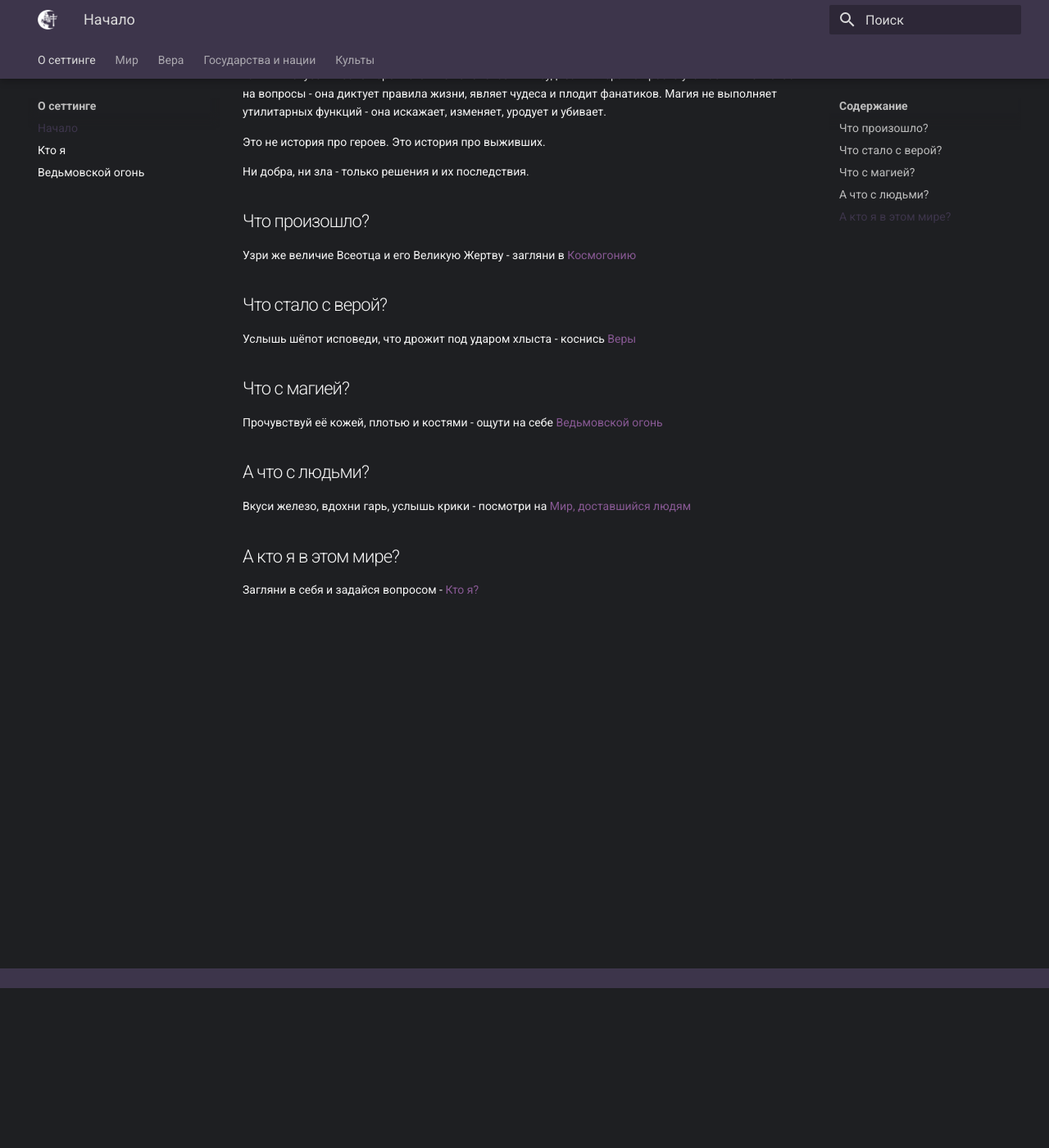
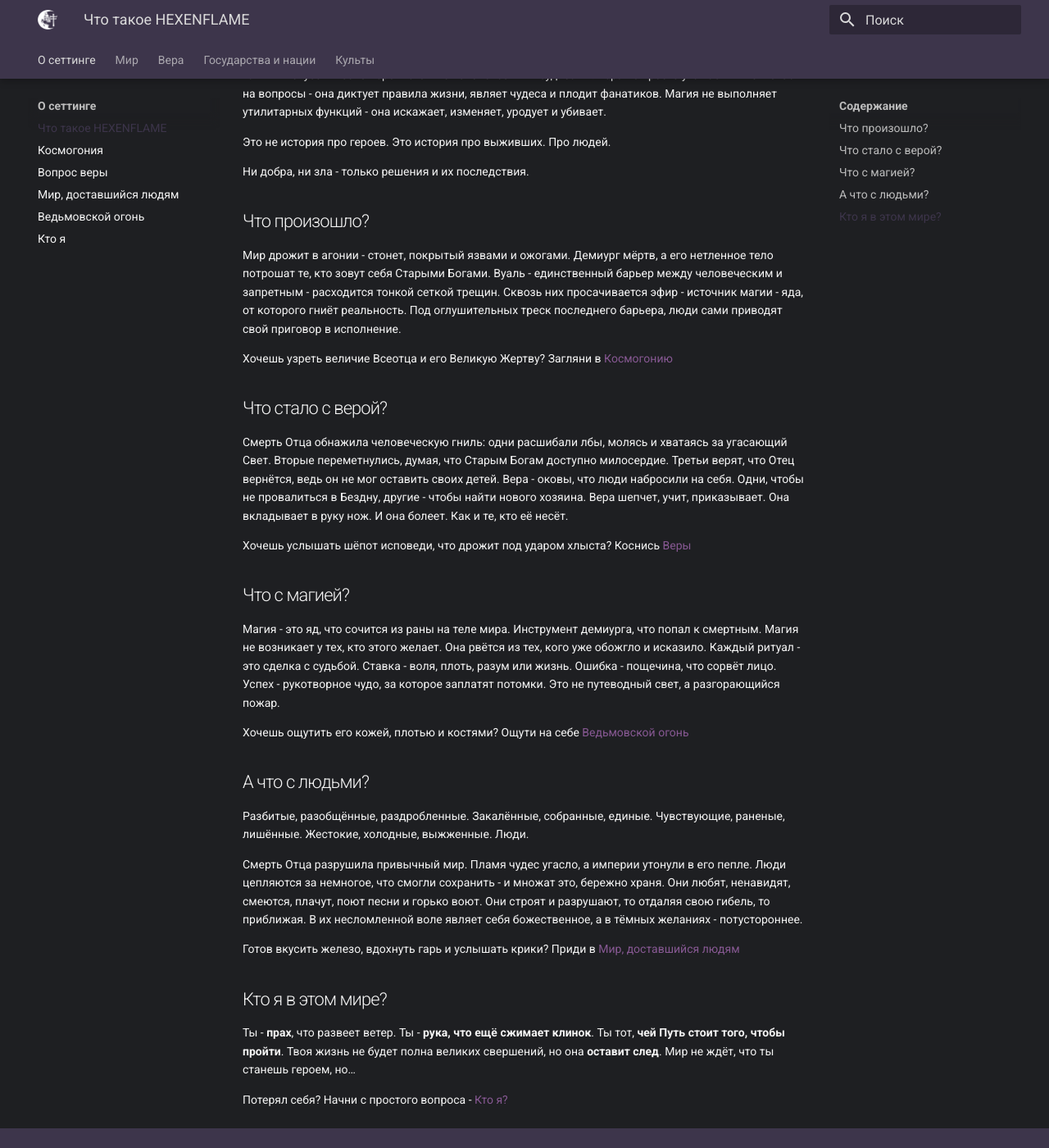
Before and after one commit to kiothesungod/hexenflame, an MkDocs documentation site: the page built from docs/start/index.md, in a window 1280 px wide and 1400 px high, scrolled down 195 px. Shown: the whole window at 82% size. Built offline with MkDocs 1.6.1 and Material for MkDocs 9.7.7, drawn with Linux system fonts in a browser that asks for light colours; some web fonts are replaced.

Commit message:
Minor changes

```diff
--- a/docs/start/index.md
+++ b/docs/start/index.md
@@ -1,26 +1,43 @@
 # Что такое HEXENFLAME?
 **Hexenflame** - это сеттинг в жанре тёмного низкомагического фэнтези, где вопросы религии и влияние тайных искусств тесно переплетены с человеческими судьбами. Вера не просто утешает или отвечает на вопросы - она диктует правила жизни, являет чудеса и плодит фанатиков. Магия не выполняет утилитарных функций - она искажает, изменяет, уродует и убивает.
 
-Это не история про героев. Это история про выживших.
+Это не история про героев. Это история про выживших. Про людей.
 
 Ни добра, ни зла - только решения и их последствия.
 ## Что произошло?
+Мир дрожит в агонии - стонет, покрытый язвами и ожогами.
+Демиург мёртв, а его нетленное тело потрошат те, кто зовут себя Старыми Богами.
+Вуаль - единственный барьер между человеческим и запретным - расходится тонкой сеткой трещин. Сквозь них просачивается эфир - источник магии - яда, от которого гниёт реальность.
+Под оглушительных треск последнего барьера, люди сами приводят свой приговор в исполнение.
 
+Хочешь узреть величие Всеотца и его Великую Жертву? Загляни в [Космогонию](./start/about_cosmogony.md)
+## Что стало с верой?
+Смерть Отца обнажила человеческую гниль: одни расшибали лбы, молясь и хватаясь за угасающий Свет. Вторые переметнулись, думая, что Старым Богам доступно милосердие. Третьи верят, что Отец вернётся, ведь он не мог оставить своих детей.
+Вера - оковы, что люди набросили на себя. Одни, чтобы не провалиться в Бездну, другие - чтобы найти нового хозяина.
+Вера шепчет, учит, приказывает. Она вкладывает в руку нож.
+И она болеет. Как и те, кто её несёт.
 
-Узри же величие Всеотца и его Великую Жертву - загляни в [Космогонию](./start/about_cosmogony.md)
-## Что стало с верой?
+Хочешь услышать шёпот исповеди, что дрожит под ударом хлыста? Коснись [Веры](./start/about_faith.md)
+## Что с магией?
+Магия - это яд, что сочится из раны на теле мира. Инструмент демиурга, что попал к смертным.
+Магия не возникает у тех, кто этого желает. Она рвётся из тех, кого уже обожгло и исказило.
+Каждый ритуал - это сделка с судьбой. Ставка - воля, плоть, разум или жизнь.
+Ошибка - пощечина, что сорвёт лицо. Успех - рукотворное чудо, за которое заплатят потомки.
+Это не путеводный свет, а разгорающийся пожар.
 
+Хочешь ощутить его кожей, плотью и костями? Ощути на себе [Ведьмовской огонь](./start/about_magic.md)
+## А что с людьми?
+Разбитые, разобщённые, раздробленные. Закалённые, собранные, единые.
+Чувствующие, раненые, лишённые. Жестокие, холодные, выжженные.
+Люди.
 
-Услышь шёпот исповеди, что дрожит под ударом хлыста - коснись [Веры](./start/about_faith.md)
-## Что с магией?
+Смерть Отца разрушила привычный мир. Пламя чудес угасло, а империи утонули в его пепле.
+Люди цепляются за немногое, что смогли сохранить - и множат это, бережно храня. Они любят, ненавидят, смеются, плачут, поют песни и горько воют. Они строят и разрушают, то отдаляя свою гибель, то приближая.
+В их несломленной воле являет себя божественное, а в тёмных желаниях - потустороннее.
 
+Готов вкусить железо, вдохнуть гарь и услышать крики? Приди в [Мир, доставшийся людям](./start/about_story.md)
+## Кто я в этом мире?
+Ты - **прах**, что развеет ветер. Ты - **рука, что ещё сжимает клинок**. Ты тот, **чей Путь стоит того, чтобы пройти**.
+Твоя жизнь не будет полна великих свершений, но она **оставит след**. Мир не ждёт, что ты станешь героем, но...
 
-Прочувствуй её кожей, плотью и костями - ощути на себе [Ведьмовской огонь](./start/about_magic.md)
-## А что с людьми?
-
-
-Вкуси железо, вдохни гарь, услышь крики - посмотри на [Мир, доставшийся людям](./start/about_story.md)
-## А кто я в этом мире?
-
-
-Загляни в себя и задайся вопросом - [Кто я?](./start/who_am_i.md)
+Потерял себя? Начни с простого вопроса - [Кто я?](./start/who_am_i.md)
--- a/mkdocs.yml
+++ b/mkdocs.yml
@@ -1,9 +1,12 @@
 site_name: HEXENFLAME
 nav:
   - О сеттинге:
-    - Начало: start/index.md
+    - Что такое HEXENFLAME: start/index.md
+    - Космогония: start/about_cosmogony.md
+    - Вопрос веры: start/about_faith.md
+    - Мир, доставшийся людям: start/about_story.md
+    - Ведьмовской огонь: start/about_magic.md
     - Кто я: start/who_am_i.md
-    - Ведьмовской огонь: start/about_magic.md
 
 
   - Мир:
```
Also changed, not shown: docs/start/who_am_i.md (+6 -6 lines), docs/start/about_cosmogony.md (added), docs/start/about_faith.md (added), docs/start/about_story.md (added).
